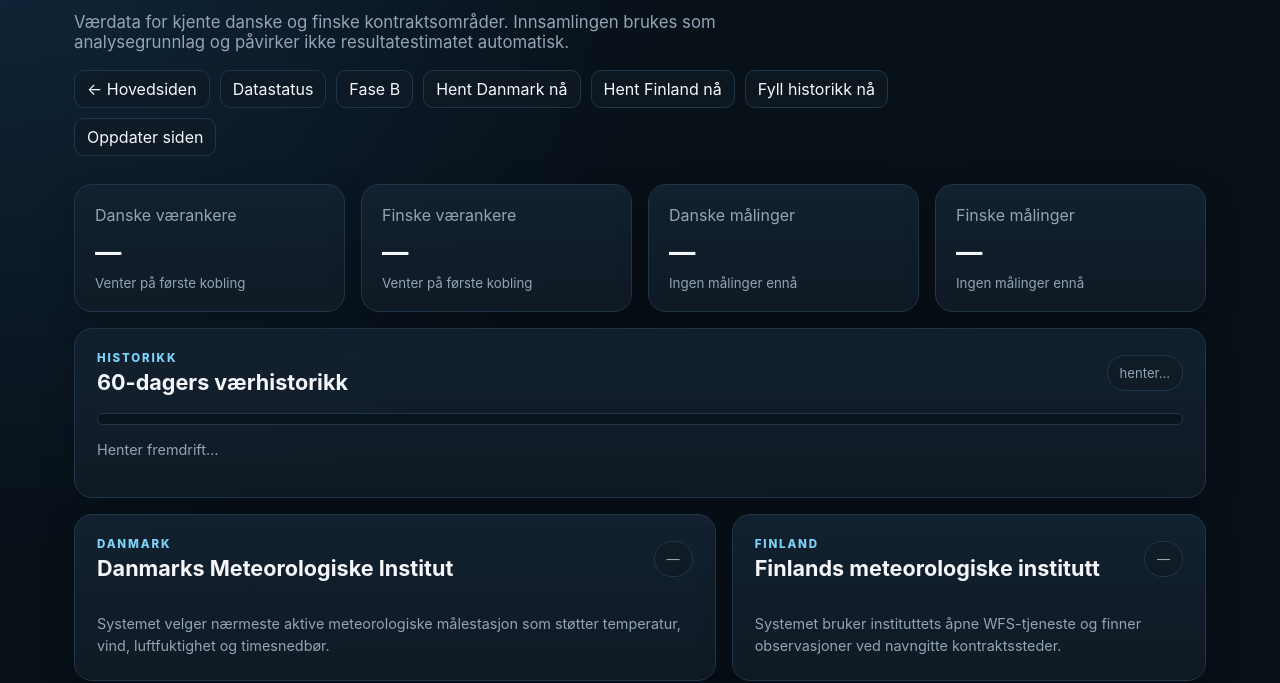
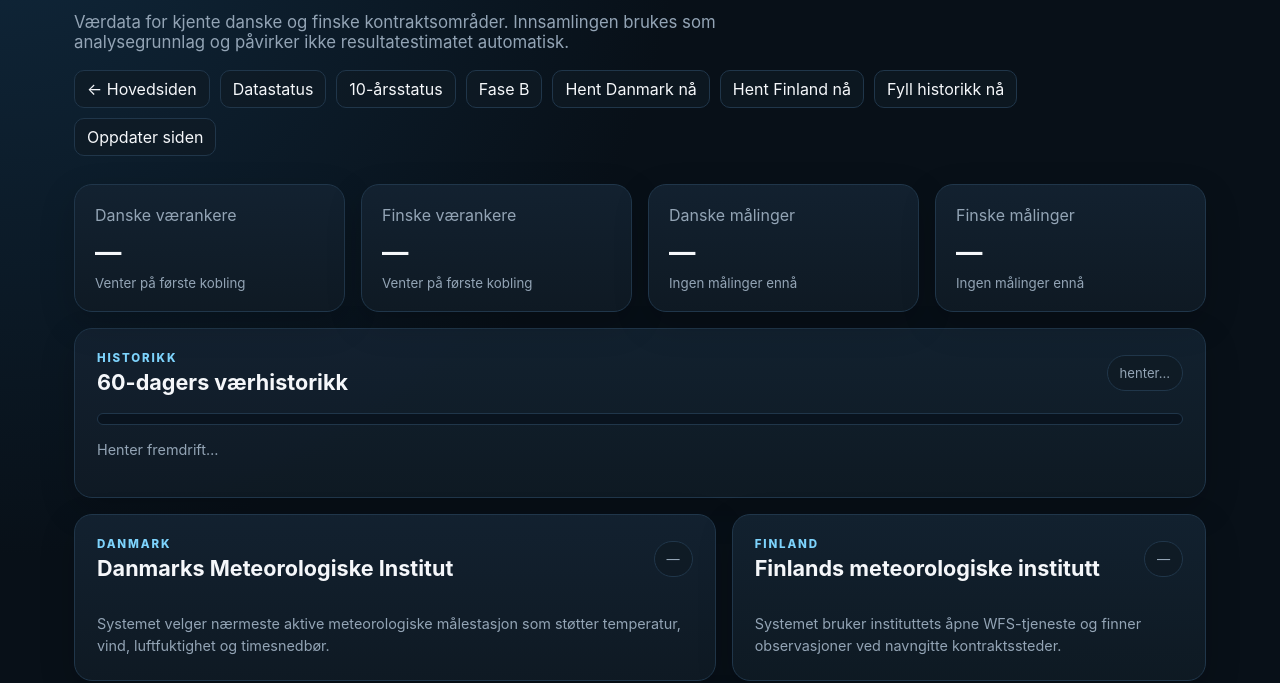
Before and after one commit to MKej88/terranor-tracker, a website: page public/fase-c.html in a window 1280 px wide. Shown: the part 129-812 px from the top of the page. Drawn offline with Linux system fonts and the light colour scheme; no server answers.

Commit message:
Lenk Fase C til nordisk 10-årsstatus

```diff
--- a/public/fase-c.html
+++ b/public/fase-c.html
@@ -17,6 +17,7 @@
           <nav class="page-nav">
             <a href="/">← Hovedsiden</a>
             <a href="/status.html">Datastatus</a>
+            <a href="/norden.html">10-årsstatus</a>
             <a href="/fase-b.html">Fase B</a>
             <button id="run-denmark" type="button">Hent Danmark nå</button>
             <button id="run-finland" type="button">Hent Finland nå</button>
```
